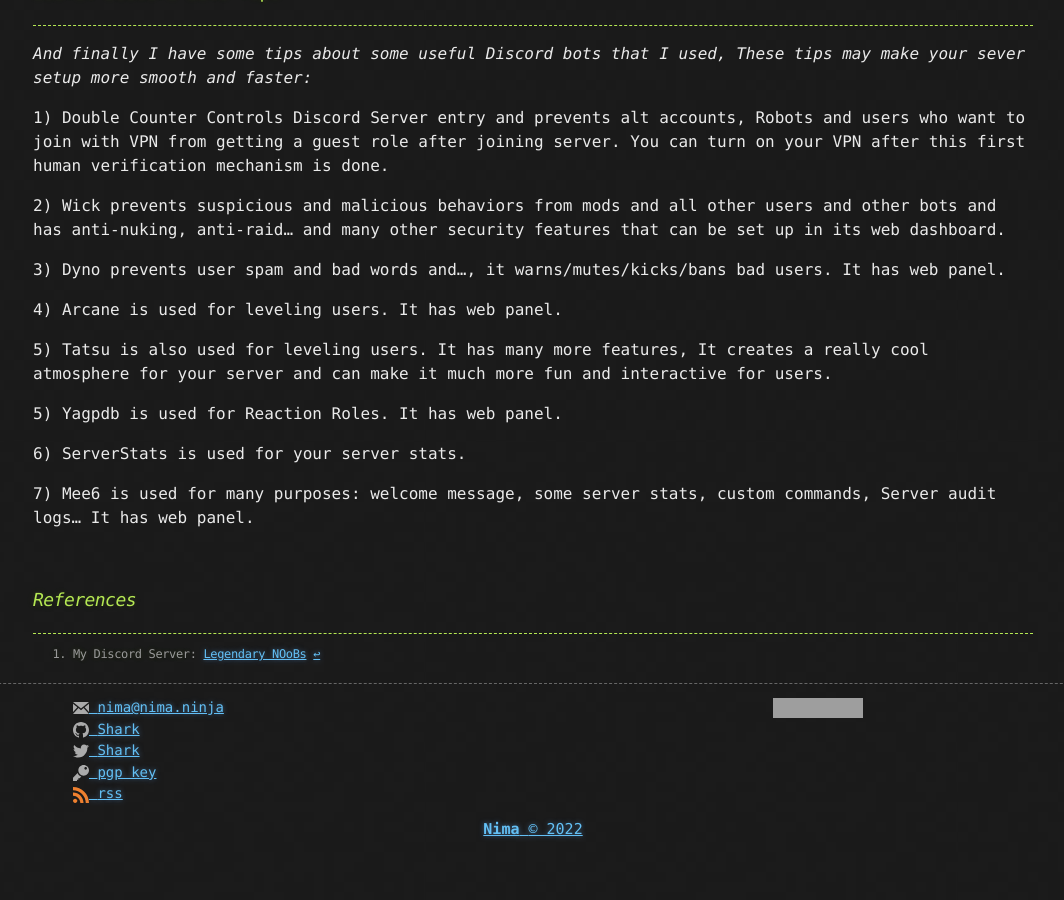
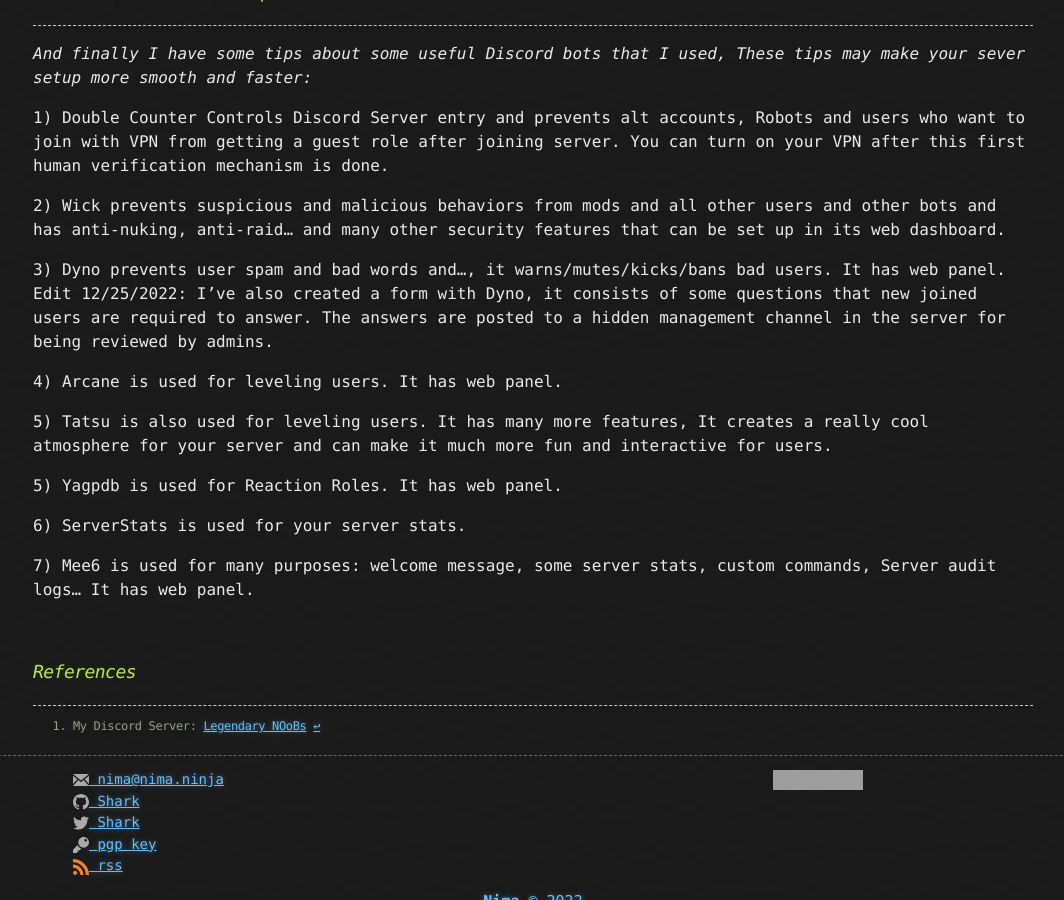
Before and after one commit to CamoCatX/camocatx.github.io, a Jekyll site: the page built from blog/_posts/2021-10-15-my-discord-server-is-up-and-running.md, in a window 1280 px wide and 900 px high, scrolled down 2219 px. Shown: the whole window, without its empty margins (107-1171 px from the left). Built offline with Jekyll 4.4.1, drawn with Linux system fonts in a browser that asks for light colours; before the commit the page ends 3067 px from its top, so only the background shows below that; grey boxes are pictures that could not be loaded.

Commit message:
Edit a blog post

```diff
--- a/blog/_posts/2021-10-15-my-discord-server-is-up-and-running.md
+++ b/blog/_posts/2021-10-15-my-discord-server-is-up-and-running.md
@@ -50,6 +50,8 @@ I should also mention that this platform has normal encryption mechanisms and is
 2) Wick prevents suspicious and malicious behaviors from mods and all other users and other bots and has anti-nuking, anti-raid… and many other security features that can be set up in its web dashboard.
 
 3) Dyno prevents user spam and bad words and…, it warns/mutes/kicks/bans bad users. It has web panel.
+Edit 12/25/2022:
+I've also created a form with Dyno, it consists of some questions that new joined users are required to answer. The answers are posted to a hidden management channel in the server for being reviewed by admins.
 
 4) Arcane is used for leveling users. It has web panel.
 
```
